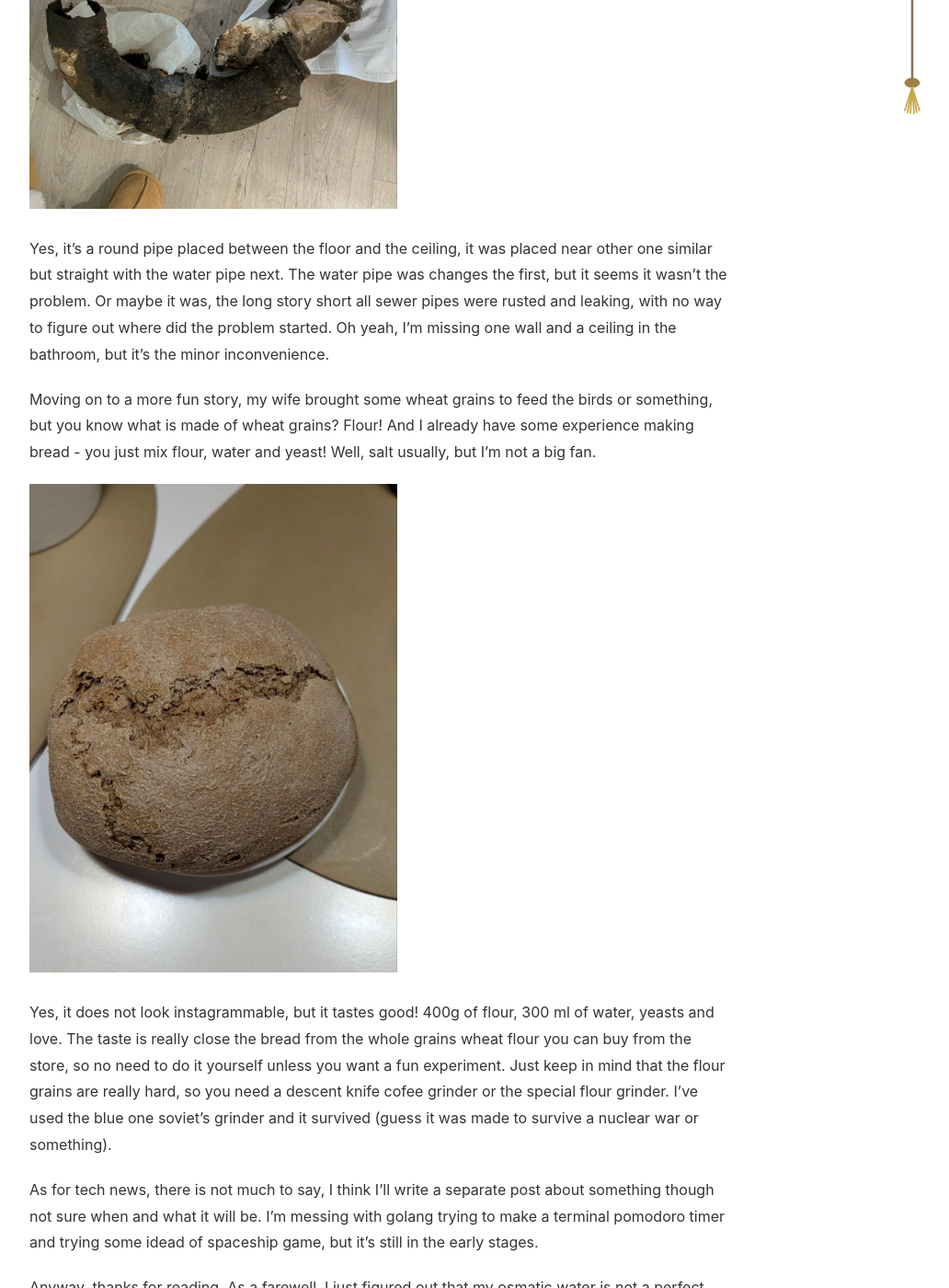
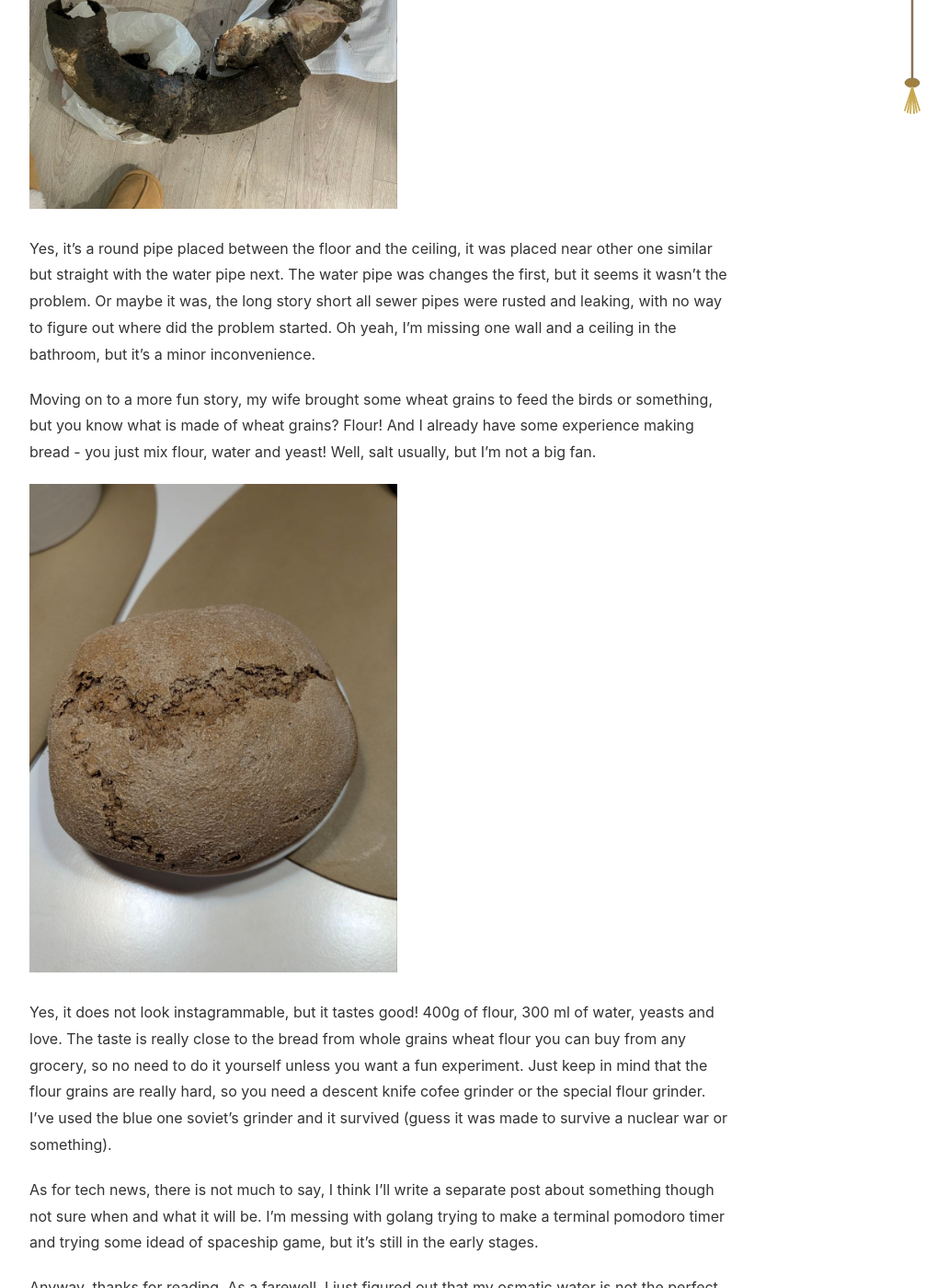
Before and after one commit to GriwMF/griwmf.github.io, a Jekyll site: the page built from _posts/2026-04-27-passed-time-update.md, in a window 1280 px wide and 1400 px high, scrolled down 623 px. Shown: the whole window at 92% size, without its empty margins (228-1260 px from the left). Built offline with Jekyll 4.4.1, drawn with Linux system fonts in a browser that asks for light colours; some of the changed lines change nothing that is shown; some of the changed text lies outside the part shown.

Commit message:
style an typo fixes

```diff
--- a/_posts/2026-04-27-passed-time-update.md
+++ b/_posts/2026-04-27-passed-time-update.md
@@ -11,14 +11,14 @@
 ![Pipe issue](/assets/images/2026_04/sewers.jpg){: .center-image width="400"}
 
 Yes, it's a round pipe placed between the floor and the ceiling, it was placed near other one similar but straight with the water pipe next. The water pipe was changes the first, but it seems it wasn't the problem. Or maybe it was, the long story short all sewer pipes were rusted and leaking, with no way to figure out where did the problem started.
-Oh yeah, I'm missing one wall and a ceiling in the bathroom, but it's the minor inconvenience.
+Oh yeah, I'm missing one wall and a ceiling in the bathroom, but it's a minor inconvenience.
 
 Moving on to a more fun story, my wife brought some wheat grains to feed the birds or something, but you know what is made of wheat grains? Flour! And I already have some experience making bread - you just mix flour, water and yeast! Well, salt usually, but I'm not a big fan.
 
 ![Bread](/assets/images/2026_04/bread.jpg){: .center-image width="400"}
 
-Yes, it does not look instagrammable, but it tastes good! 400g of flour, 300 ml of water, yeasts and love. The taste is really close the bread from the whole grains wheat flour you can buy from the store, so no need to do it yourself unless you want a fun experiment. Just keep in mind that the flour grains are really hard, so you need a descent knife cofee grinder or the special flour grinder. I've used the blue one soviet's grinder and it survived (guess it was made to survive a nuclear war or something).
+Yes, it does not look instagrammable, but it tastes good! 400g of flour, 300 ml of water, yeasts and love. The taste is really close to the bread from whole grains wheat flour you can buy from any grocery, so no need to do it yourself unless you want a fun experiment. Just keep in mind that the flour grains are really hard, so you need a descent knife cofee grinder or the special flour grinder. I've used the blue one soviet's grinder and it survived (guess it was made to survive a nuclear war or something).
 
 As for tech news, there is not much to say, I think I'll write a separate post about something though not sure when and what it will be. I'm messing with golang trying to make a terminal pomodoro timer and trying some idead of spaceship game, but it's still in the early stages.
 
-Anyway, thanks for reading. As a farewell, I just figured out that my osmatic water is not a perfect one for making a coffee because it does not have enough minerals, and you should add some baking soda and epsom salt to it or use mineral water instead.
+Anyway, thanks for reading. As a farewell, I just figured out that my osmatic water is not the perfect one for making a coffee because it does not have enough minerals. Apparently, you should add some baking soda and epsom salt to it or use mineral water instead (there are also special premade powders available to add to the water, but I wasn't able to find one in my country).
```
